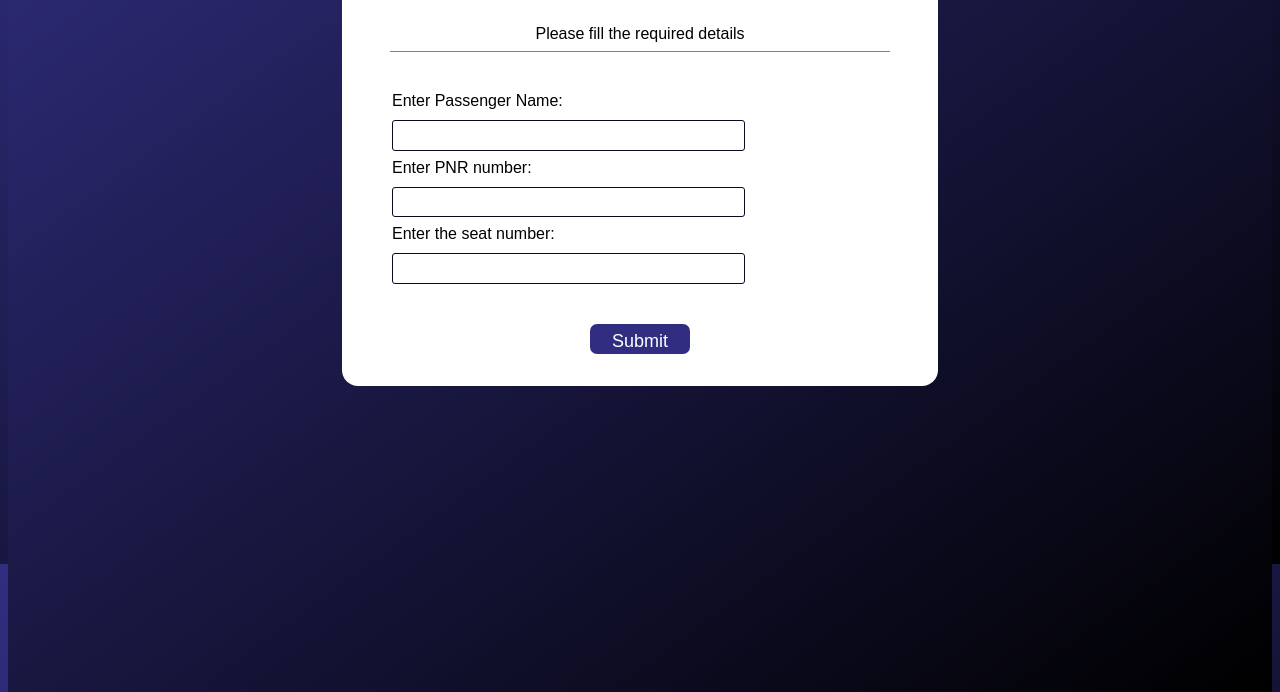
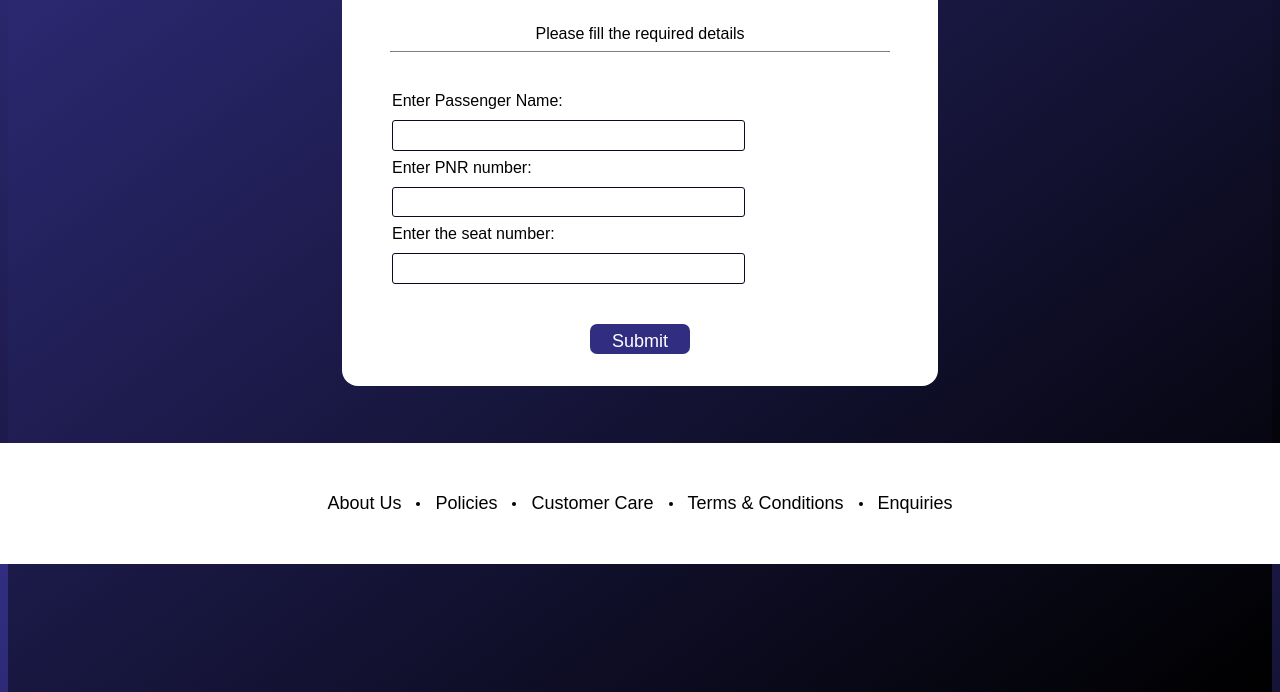
Before and after one commit to masif2002/IRCTC-ticket-booking, a plain HTML site: page cancel.html in a window 1280 px wide. Shown: the part 236-928 px from the top of the page. Drawn offline with Linux system fonts and the light colour scheme.

Commit message:
added navbar, footer

```diff
--- a/cancel.css
+++ b/cancel.css
@@ -10,7 +10,7 @@ body {
   background-image: linear-gradient(to bottom right,rgb(49 46 129), black);
   background-repeat: no-repeat ;
   background-size: cover;
-  height: 100vh;
+  height: 100%;
 }
 
 p {
@@ -21,7 +21,7 @@ p {
 #cancel-heading {
   padding: 8px;
   background-color: #312e81;
-  width: 60%;
+  width: 80%;
   color: white;
   text-align: center;
   margin: 2rem auto;
@@ -31,6 +31,7 @@ p {
 
 form {
   /* margin-top: 400px; */
+  /* margin-bottom: 700px; */
   border: 0;
   width: 60vw;
   max-width: 500px;
@@ -181,3 +182,37 @@ input, textarea {
     padding-left: 10px;
     margin-left: 30px;
 }
+
+
+.footer-container {
+  display: flex;
+  justify-content: space-around;
+  margin: 50px auto;
+}
+
+.flex, .input-container {
+  display: flex;
+  align-items: center;
+  border-radius: 5px;
+  column-gap: 15px;
+}
+
+.footer-item {
+  color: black;
+  font-size: large;
+}
+
+.footer-item:hover {
+  color: rgb(49 46 129);
+  opacity: 90%;
+  cursor: pointer;
+}
+
+footer {
+  background-color: white;
+  width: 100%;
+  position: absolute;
+  bottom: 0;
+  left: 0;
+  column-gap: 10px;
+}
--- a/cancel.html
+++ b/cancel.html
@@ -4,6 +4,7 @@
     <meta charset="UTF-8">
     <title>Cancellation Page</title>
     <link rel="stylesheet" href="cancel.css" />
+    <script src="https://kit.fontawesome.com/f8140cb9d1.js" crossorigin="anonymous"></script>
   </head>
   <body>
     <nav class="relative">
@@ -20,7 +21,7 @@
     </nav>
 
     <form>
-      <h1 id="cancel-heading">Cancellation Form</h1>
+      <h1 id="cancel-heading"><i class="fa-solid fa-xmark fa-beat"></i> Cancellation Form</h1>
       <p>Please fill the required details</p>
       <div class="line"></div>
       <fieldset>
@@ -33,6 +34,41 @@
       </div>
     </form>
   </body>
+  <footer>
+    <div class="footer-container">
+        <div class="flex">
+            <div class="flex">
+                <a class="footer-item">About Us</a>
+                <svg xmlns="http://www.w3.org/2000/svg" width="4" height="4" fill="currentColor" class="bi bi-circle-fill" viewBox="0 0 16 16">
+                    <circle cx="8" cy="8" r="8"/>
+                </svg>
+            </div>
+            <div class="flex">
+                <a class="footer-item">Policies</a>
+                <svg xmlns="http://www.w3.org/2000/svg" width="4" height="4" fill="currentColor" class="bi bi-circle-fill" viewBox="0 0 16 16">
+                    <circle cx="8" cy="8" r="8"/>
+                </svg>
+            </div>
+            <div class="flex">
+                <a class="footer-item">Customer Care</a>
+                <svg xmlns="http://www.w3.org/2000/svg" width="4" height="4" fill="currentColor" class="bi bi-circle-fill" viewBox="0 0 16 16">
+                    <circle cx="8" cy="8" r="8"/>
+                </svg>
+            </div>
+            <div class="flex">
+                <a class="footer-item">Terms & Conditions</a>
+                <svg xmlns="http://www.w3.org/2000/svg" width="4" height="4" fill="currentColor" class="bi bi-circle-fill" viewBox="0 0 16 16">
+                    <circle cx="8" cy="8" r="8"/>
+                </svg>
+            </div>
+            <div class="flex">
+                <a class="footer-item">Enquiries</a>
+            </div>
+        </div>
+    </div>
+</footer>
+
+
 
 
 </html>
```
